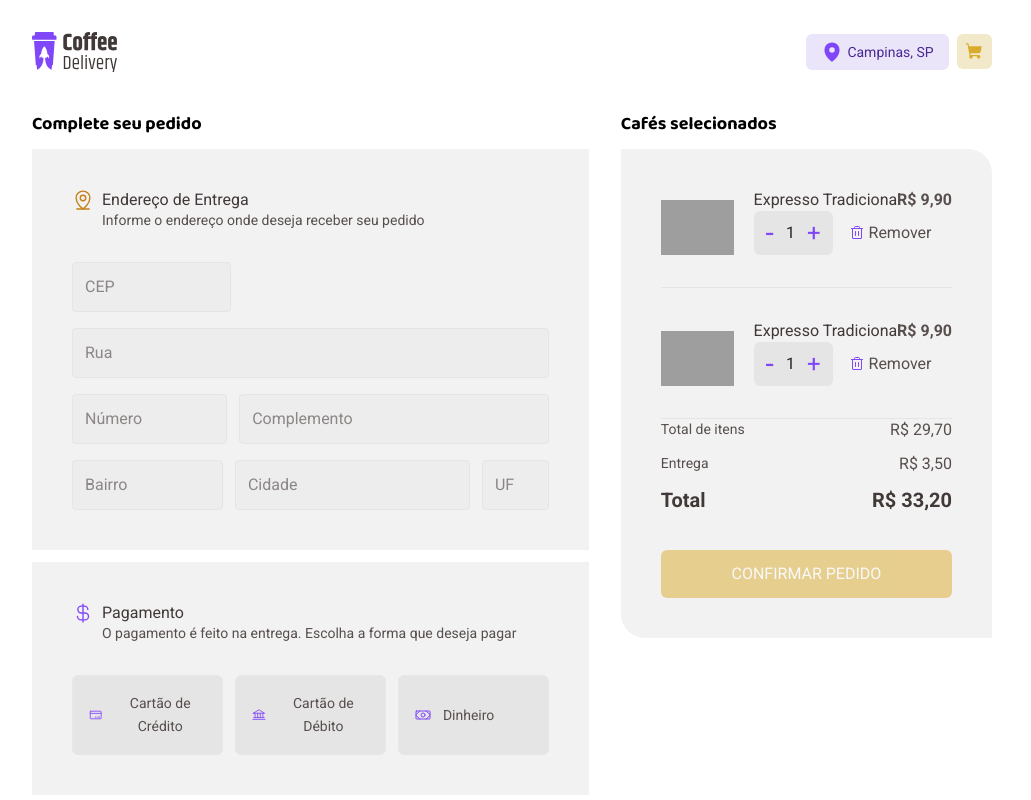
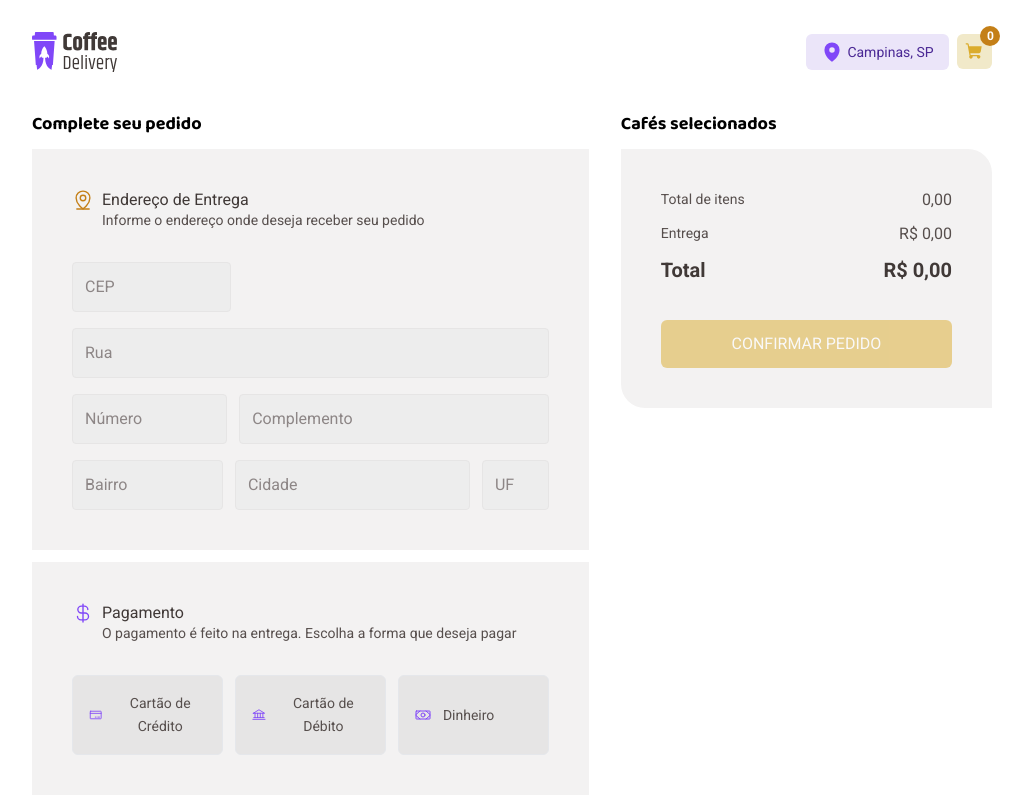
Before and after one commit to rafaalmeida1/Ignite-Coffe-Delivery, a React (Vite) app: page /checkout in a window 1280 px wide. Shown: the whole page, without its empty margins (128-1159 px from the left). Built offline with nearby package versions, Linux system fonts and the light colour scheme; grey boxes are pictures that could not be loaded.

Commit message:
Initiated Reduce and Context in all project

```diff
--- a/src/components/ButtonCart.tsx
+++ b/src/components/ButtonCart.tsx
@@ -1,18 +1,25 @@
 import { ShoppingCart } from "phosphor-react";
+import { useContext } from "react";
+import { CartContext } from "../context/CartContext";
+import { ProductProps } from "../reducers/cart/reducer";
 
 interface ButtonProps {
   activeButton: "primary" | "secondary";
+  product: ProductProps
 }
 
-export function ButtonCart({ activeButton }: ButtonProps) {
+export function ButtonCart({ activeButton, product }: ButtonProps) {
+  const {cart, handleToCart} = useContext(CartContext)
+
   return (
     <>
       {activeButton === "secondary" ? (
-        <button className="p-2 bg-yellow-300 text-yellow-500 hover:opacity-80 ">
+        <button className="p-2 bg-yellow-300 text-yellow-500 hover:opacity-80 relative">
+          <span className="flex items-center justify-center w-5 h-5 rounded-full bg-yellow-800 text-base-white text-xs font-bold absolute right-[-8.35px] top-[-8px]">{cart.length}</span>
           <ShoppingCart size={19} weight="fill" />
         </button>
       ) : (
-        <button className="p-2 bg-purple-800 text-white hover:bg-purple-500">
+        <button className="p-2 bg-purple-800 text-white hover:bg-purple-500" onClick={() => handleToCart(product)}>
           <ShoppingCart size={19} weight="fill" />
         </button>
       )}
--- a/src/components/ProductCart.tsx
+++ b/src/components/ProductCart.tsx
@@ -1,25 +1,32 @@
-import { productData, coffeImages } from "../utils/productData";
+import { useContext, useState } from "react";
+import { CartContext } from "../context/CartContext";
+import { ProductProps } from "../reducers/cart/reducer";
 import { ButtonCart } from "./ButtonCart";
 
-interface ProductDataProps {
-  name: String;
-  description: String;
-  category: String;
-  subcategory: String | null;
-  anothercategory: String | null;
-  price: Number;
-  inventory: Number;
-  quantity: Number;
+interface ProductCartProps {
+  index: number;
+  product: ProductProps;
 }
 
-export function ProductCart() {
+export function ProductCart({ index, product }: ProductCartProps) {
+  const {setNewQuantity} = useContext(CartContext)
+
+  const increaseQuantityProductBeforeCart = () => {
+    product.quantity += 1
+    setNewQuantity()
+  }
+
+  const decreaseQuantityProductBeforeCart = () => {
+    product.quantity -= 1
+    setNewQuantity()
+  }
+
   return (
     <>
-      {productData.map((product, index) => (
       <div className="flex flex-col items-center pb-10 bg-base-card rounded-tr-3xl rounded-bl-3xl">
         <img
-            src={coffeImages[index].url}
-            alt={`Coffe ${coffeImages[index]}`}
+          src={product.image}
+          alt={`Coffe ${product.image[index]}`}
           className="mt-[-20px] px-12"
         />
         <div className="flex gap-1 mt-3">
@@ -48,26 +55,33 @@ export function ProductCart() {
         <div className="flex justify-between items-center px-6 gap-6 mt-8">
           <div className="flex items-center text-base-text gap-1">
             <span className="text-sm font-normal">R$</span>
-              <h1 className="font-bold text-2xl">{product.price.toString().padStart(2, '0').replace('.', ',')}0</h1>
+            <h1 className="font-bold text-2xl">
+              {product.price.toString().padStart(2, "0").replace(".", ",")}0
+            </h1>
           </div>
 
           <div className="flex gap-2 items-center justify-between">
             <div className="flex gap-1 bg-base-button justify-center items-center h-9 rounded-md">
-                <button className="text-purple-500 text-3xl px-2 hover:opacity-80">
+              <button
+                className="text-purple-500 text-3xl px-2 hover:opacity-80"
+                onClick={() => decreaseQuantityProductBeforeCart()}
+              >
                 -
               </button>
               <span className="text-base-title font-normal text-base leading-snug text-center">
                 {product.quantity}
               </span>
-                <button className="text-purple-500 text-2xl px-2 hover:opacity-80">
+              <button
+                className="text-purple-500 text-2xl px-2 hover:opacity-80"
+                onClick={() => increaseQuantityProductBeforeCart()}
+              >
                 +
               </button>
             </div>
-              <ButtonCart activeButton="primary" />
+            <ButtonCart activeButton="primary" product={product} />
           </div>
         </div>
       </div>
-      ))}
     </>
   );
 }
--- a/src/components/ProductOnCart.tsx
+++ b/src/components/ProductOnCart.tsx
@@ -1,31 +1,36 @@
 import { Trash } from "phosphor-react";
-import coffeImageTest from "../assets/coffe.png";
+import { useContext } from "react";
+import { CartContext } from "../context/CartContext";
+import { ProductProps } from "../reducers/cart/reducer";
 
-export function ProductOnCart() {
+export function ProductOnCart(props: ProductProps) {
+
+  const { deleteProduct, increaseQuantity, decreaseQuantity } = useContext(CartContext)
+
   return (
     <div className="flex relative pb-8 first:pt-0 pt-8 border-b border-base-button">
       <div className="flex gap-5 items-end">
-        <img src={coffeImageTest} alt="" className="w-1/4" />
+        <img src={props.image} alt="" className="w-1/4" />
         <div className="flex flex-col ">
           <strong className="text-base-subtitle font-normal leading-snug">
-            Expresso Tradicional
+            {props.name}
           </strong>
           <div className="flex gap-2">
             <div className="flex gap-1 bg-base-button justify-center items-center p-1 rounded-md">
-              <button className="text-purple-500 text-3xl px-2 hover:opacity-80">
+              <button type="button" className="text-purple-500 text-3xl px-2 hover:opacity-80" onClick={() => decreaseQuantity(props)}>
                 -
               </button>
               <span className="text-base-title font-normal text-base leading-snug text-center">
-                1
+                {props.quantity}
               </span>
-              <button className="text-purple-500 text-2xl px-2 hover:opacity-80">
+              <button type="button" className="text-purple-500 text-2xl px-2 hover:opacity-80" onClick={() => increaseQuantity(props)}>
                 +
               </button>
             </div>
-            <button className="text-base-text flex gap-1 items-center px-2"><Trash size={16} className="text-purple-500" />Remover</button>
+            <button type="button" className="text-base-text flex gap-1 items-center px-2" onClick={() => deleteProduct(props)}><Trash size={16} className="text-purple-500" />Remover</button>
           </div>
 
-          <p className="text-base-text text-base font-bold leading-snug absolute right-0">R$ 9,90</p>
+          <p className="text-base-text text-base font-bold leading-snug absolute right-0">R$ {String((props.price * props.quantity).toFixed(2)).replace('.', ',')}</p>
         </div>
       </div>
     </div>
--- /dev/null
+++ b/src/context/CartContext.tsx
@@ -0,0 +1,105 @@
+import produce from "immer";
+import {
+  createContext,
+  ReactNode,
+  useEffect,
+  useReducer,
+  useState,
+} from "react";
+import {
+  addNewItemInCart,
+  decreaseProductQuantity,
+  deleteProductInCart,
+  increaseProductQuantity,
+} from "../reducers/cart/action";
+import { cartReducer, ProductProps } from "../reducers/cart/reducer";
+
+interface CartContextData {
+  cart: ProductProps[];
+  handleToCart: (product: any) => void;
+  total: number;
+  deleteProduct: (product: ProductProps) => void;
+  increaseQuantity: (product: ProductProps) => void;
+  decreaseQuantity: (product: ProductProps) => void;
+  setNewQuantity: () => void;
+}
+
+export const CartContext = createContext({} as CartContextData);
+
+interface CartContextProviderProps {
+  children: ReactNode;
+}
+
+export function CartContextProvider({ children }: CartContextProviderProps) {
+  const [cartState, dispatch] = useReducer(cartReducer, { cart: [] }, () => {
+    const storedStateAsJSON = localStorage.getItem(
+      "@ignite-coffe-delivery:cart-state-1.0.0"
+    );
+
+    if (storedStateAsJSON) {
+      return JSON.parse(storedStateAsJSON);
+    }
+
+    return {
+      cart: [],
+    };
+  });
+
+  const { cart } = cartState;
+  const [total, setTotal] = useState(0);
+  const [quantity, setQuantity] = useState([]);
+
+  useEffect(() => {
+    const stateJson = JSON.stringify(cartState);
+
+    localStorage.setItem("@ignite-coffe-delivery:cart-state-1.0.0", stateJson);
+  }, [cartState]);
+
+  useEffect(() => {
+    const getTotal = () => {
+      const total = cart.reduce((prev, item) => {
+        return prev + item.price * item.quantity;
+      }, 0);
+
+      setTotal(total);
+    };
+    getTotal();
+  }, [cart]);
+
+  const setNewQuantity = () => {
+    setQuantity((state) => [...state]);
+  };
+
+  const handleToCart = (product: ProductProps) => {
+    dispatch(addNewItemInCart(product));
+    setNewQuantity();
+  };
+
+  const increaseQuantity = (product: ProductProps) => {
+    dispatch(increaseProductQuantity(product));
+  };
+
+  const decreaseQuantity = (product: ProductProps) => {
+    dispatch(decreaseProductQuantity(product));
+  };
+
+  const deleteProduct = (product: ProductProps) => {
+    dispatch(deleteProductInCart(product));
+  };
+
+  return (
+    <CartContext.Provider
+      value={{
+        cart,
+        handleToCart,
+        total,
+        deleteProduct,
+        increaseQuantity,
+        decreaseQuantity,
+        setNewQuantity,
+      }}
+    >
+      {children}
+    </CartContext.Provider>
+  );
+}
--- a/src/pages/Checkout.tsx
+++ b/src/pages/Checkout.tsx
@@ -6,12 +6,14 @@ import {
   MapPinLine,
   Money,
 } from "phosphor-react";
-import { useState } from "react";
+import { useContext, useState } from "react";
 import { ProductOnCart } from "../components/ProductOnCart";
 import { zodResolver } from "@hookform/resolvers/zod";
 import { useForm, FormProvider } from "react-hook-form";
 import * as zod from "zod";
 import { PaymentForm } from "../components/PaymentForm";
+import { CartContext } from "../context/CartContext";
+import { ProductProps } from "../reducers/cart/reducer";
 
 const paymentFormValidationSchema = zod.object({
   cep: zod.number(),
@@ -23,19 +25,10 @@ const paymentFormValidationSchema = zod.object({
   uf: zod.string(),
 });
 
-interface PaymentFormSchema {
-  cep: number;
-  rua: string;
-  number: number;
-  complemento?: string;
-  bairro: string;
-  cidade: string;
-  uf: string;
-}
-
 type PaymentFormData = zod.infer<typeof paymentFormValidationSchema>;
 
 export function Checkout() {
+  const {cart, total} = useContext(CartContext)
   const [typePay, setTypePay] = useState("");
 
   const paymentForm = useForm<PaymentFormData>({
@@ -140,8 +133,9 @@ export function Checkout() {
       <section className="flex flex-col flex-wrap gap-3 rounded-md w-full xl:w-2/4">
         <h1 className="text-lg font-bold leading-snug">Cafés selecionados</h1>
         <div className="bg-base-card p-10 rounded-tr-3xl rounded-bl-3xl">
-          <ProductOnCart />
-          <ProductOnCart />
+          {cart.map((item:ProductProps) => (
+            <ProductOnCart key={item.id} {...item} />
+          ))}
 
           <div className="flex flex-col gap-y-3">
             <div className="flex justify-between items-center">
@@ -149,7 +143,7 @@ export function Checkout() {
                 Total de itens
               </strong>
               <strong className="text-base-text font-normal leading-snug">
-                R$ 29,70
+                {String(total.toFixed(2)).replace('.', ',')}
               </strong>
             </div>
 
@@ -158,7 +152,7 @@ export function Checkout() {
                 Entrega
               </strong>
               <strong className="text-base-text font-normal leading-snug">
-                R$ 3,50
+                R$ {cart.length === 0 ? '0,00' : String(3.5.toFixed(2)).replace('.', ',')}
               </strong>
             </div>
 
@@ -167,7 +161,7 @@ export function Checkout() {
                 Total
               </strong>
               <strong className="text-xl text-base-subtitle font-bold leading-snug">
-                R$ 33,20
+                R$ {String((cart.length === 0 ? '0,00' : (total + 3.50).toFixed(2))).replace('.', ',')}
               </strong>
             </div>
           </div>
--- a/src/pages/Home.tsx
+++ b/src/pages/Home.tsx
@@ -1,6 +1,7 @@
 import { Coffee, Package, ShoppingCart, Timer } from "phosphor-react";
 import coffeBanner from "../assets/coffeBanner.png";
 import { ProductCart } from "../components/ProductCart";
+import { productData } from "../utils/productData";
 
 export function Home() {
   return (
@@ -57,7 +58,9 @@ export function Home() {
       <section className="mt-8 mb-24 px-12">
         <h1 className="text-3xl text-base-subtitle leading-10">Nosso cafés</h1>
         <div className="grid md:grid-cols-2 lg:grid-cols-3 xl:grid-cols-4 md:gap-x-8 gap-y-10 mt-14">
-          <ProductCart />
+          {productData.map((coffeItem, index) => (
+            <ProductCart index={index} product={coffeItem} />
+          ))}
         </div>
       </section>
     </>
--- /dev/null
+++ b/src/reducers/cart/action.ts
@@ -0,0 +1,40 @@
+import { ProductProps } from "./reducer";
+
+export enum ActionTypes {
+  ADD_PRODUCT_IN_CART = "ADD_PRODUCT_IN_CART",
+  INCREASE_PRODUCT_QUANTITY = "INCREASE_PRODUCT_QUANTITY",
+  DECREASE_PRODUCT_QUANTITY = "DECREASE_PRODUCT_QUANTITY",
+  DELETE_FROM_CART = "DELETE_FROM_CART",
+}
+
+export function addNewItemInCart(product: ProductProps) {
+  return {
+    type: ActionTypes.ADD_PRODUCT_IN_CART,
+    payload: {
+      newProduct: product,
+    },
+  };
+}
+
+export function increaseProductQuantity(product: ProductProps) {
+  return {
+    type: ActionTypes.INCREASE_PRODUCT_QUANTITY,
+    payload: { newProduct: product },
+  };
+}
+
+export function decreaseProductQuantity(product: ProductProps) {
+  return {
+    type: ActionTypes.DECREASE_PRODUCT_QUANTITY,
+    payload: { newProduct: product },
+  };
+}
+
+export function deleteProductInCart(product: ProductProps) {
+  return {
+    type: ActionTypes.DELETE_FROM_CART,
+    payload: {
+      newProduct: product,
+    },
+  };
+}
--- /dev/null
+++ b/src/reducers/cart/reducer.ts
@@ -0,0 +1,57 @@
+import produce from "immer";
+import { ActionTypes } from "./action";
+
+export interface ProductProps {
+  id: number;
+  name: string;
+  description: string;
+  category: string;
+  subcategory: string | null;
+  anothercategory: string | null;
+  price: number;
+  inventory: number;
+  quantity: number;
+  image: string;
+}
+
+export interface CartState {
+  cart: ProductProps[];
+}
+
+export function cartReducer(state: CartState, action: any) {
+  const coffeeAlreadyExistsInCart = state.cart.findIndex(
+    (cartItem) => cartItem.id === action.payload.newProduct.id
+  );
+  switch (action.type) {
+    case ActionTypes.ADD_PRODUCT_IN_CART:
+      return produce(state, (draft) => {
+        if (coffeeAlreadyExistsInCart < 0) {
+          draft.cart.push(action.payload.newProduct);
+        } else {
+          draft.cart[coffeeAlreadyExistsInCart].quantity += 1;
+        }
+      });
+
+    case ActionTypes.INCREASE_PRODUCT_QUANTITY:
+      return produce(state, (draft) => {
+        if(draft.cart[coffeeAlreadyExistsInCart].quantity === draft.cart[coffeeAlreadyExistsInCart].inventory) return state
+        if(coffeeAlreadyExistsInCart >= 0) {
+          draft.cart[coffeeAlreadyExistsInCart].quantity += 1;
+        }
+      })
+    case ActionTypes.DECREASE_PRODUCT_QUANTITY:
+      return produce(state, (draft) => {
+        if(draft.cart[coffeeAlreadyExistsInCart].quantity === 0) return state
+        if(coffeeAlreadyExistsInCart >= 0) {
+          draft.cart[coffeeAlreadyExistsInCart].quantity -= 1;
+        }
+      })
+    case ActionTypes.DELETE_FROM_CART:
+      return {
+        ...state,
+        cart: state.cart.filter(product => product.id !== action.payload.newProduct.id)
+      }
+    default:
+      return state;
+  }
+}
```
Also changed, not shown: src/App.tsx (+5 -2 lines), src/utils/productData.ts (+42 -59 lines). Lines whose indentation alone changed are shown as unchanged.
